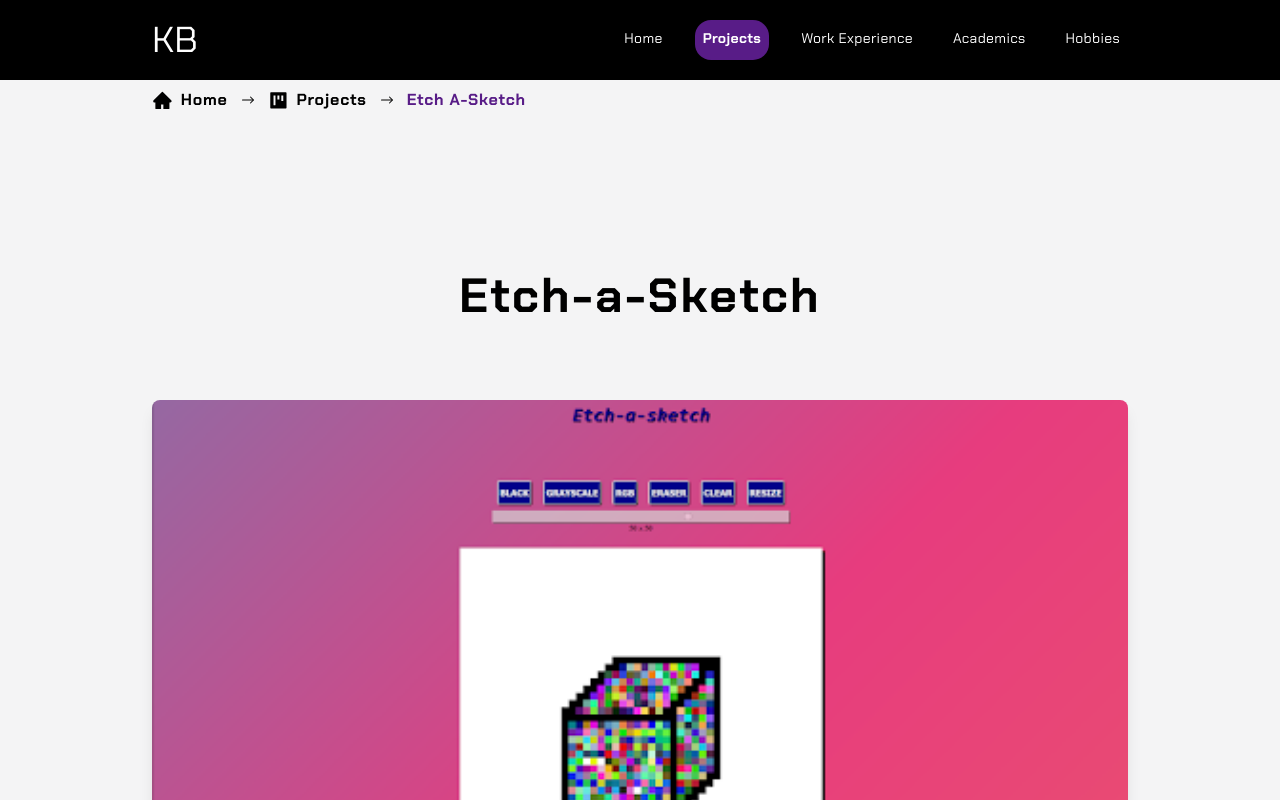
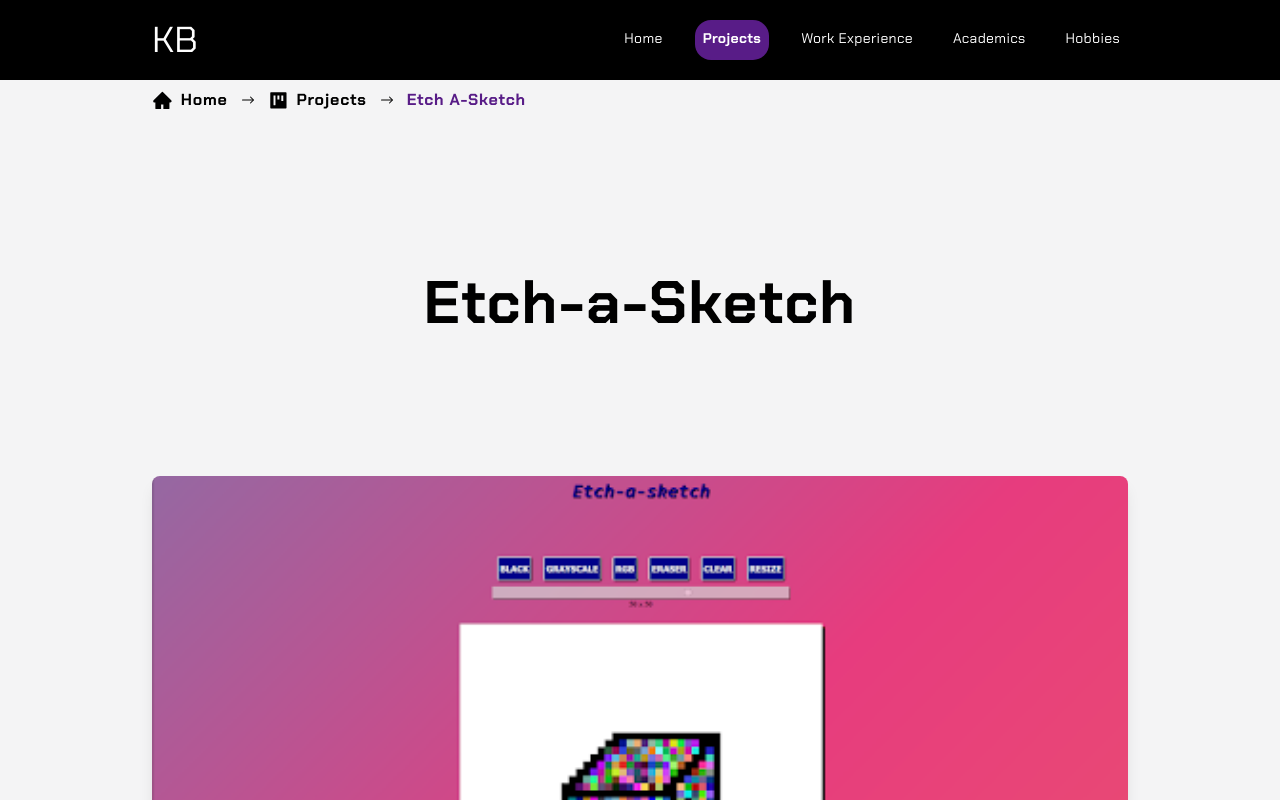
Before and after one commit to kankenny/personal-website, a Next.js app: page /projects/etch-a-sketch in a window 1280 px wide. Shown: the top 800 px of the page. Built offline with nearby package versions, Linux system fonts and the light colour scheme.

Commit message:
Adjust padding of the title of the Detail component

```diff
--- a/src/components/layout/body/detail/Detail.tsx
+++ b/src/components/layout/body/detail/Detail.tsx
@@ -21,7 +21,7 @@ const Detail = ({ title, children }: Props) => {
 	return (
 		<div className="flex flex-col gap-10">
 			<Breadcrumbs fullPath={pathName} />
-			<h1 className="text-center text-5xl font-bold pt-16 tracking-wider">
+			<h1 className="text-center text-4xl md:text-6xl font-bold py-16 tracking-wide">
 				{title}
 			</h1>
 			{children}
```
